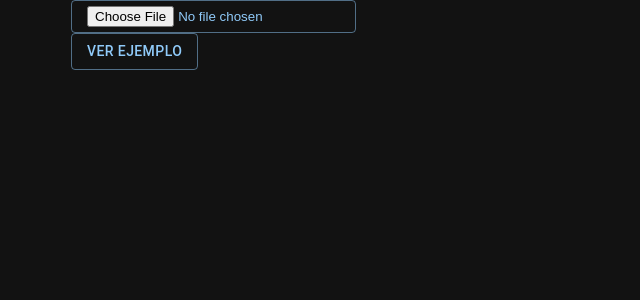
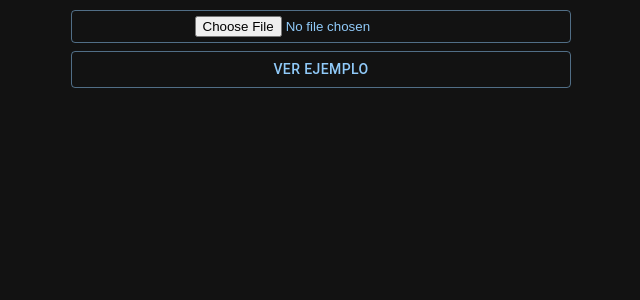
Before and after one commit to fabio2100/movimientossube, a React (Create React App) app: page / in a window 1280 px wide. Shown: the top 300 px of the page, without its empty margins (319-959 px from the left). Built offline with nearby package versions, Linux system fonts and the light colour scheme.

Commit message:
fix version

```diff
--- a/src/App.css
+++ b/src/App.css
@@ -139,3 +139,13 @@ h2{
   justify-content: center;
   margin-bottom: 1em;
 }
+
+.mainBotonera{
+  margin-top: 2%;
+  display: flex;
+  flex-direction: column;
+}
+
+.btnFile{
+  margin-bottom: 10%;
+}
--- a/src/components/JsonFileUpload.js
+++ b/src/components/JsonFileUpload.js
@@ -1,7 +1,8 @@
 import { Button } from '@mui/material';
 import React, { useState } from 'react';
+import MainData from './mainData';
 
-function JsonFileUpload({setFileContent,fileContent}) {
+function JsonFileUpload({setFileContent,fileContent,setIsValid,isValid}) {
 
   const handleFileChange = (event) => {
     const file = event.target.files[0];
@@ -24,7 +25,7 @@ function JsonFileUpload({setFileContent,fileContent}) {
 
   return (
     <div>
-      <Button variant="outlined"><input type="file" accept=".json" onChange={handleFileChange} /></Button>
+      {!fileContent ? <Button fullWidth variant="outlined" sx={{marginBottom:1}}><input type="file" accept=".json" onChange={handleFileChange} /></Button> : <MainData setIsValid={setIsValid} file={fileContent} setFileContent={setFileContent} /> }
     </div>
   );
 }
--- a/src/components/main.js
+++ b/src/components/main.js
@@ -11,7 +11,8 @@ export default function Main() {
   const uploadFile = () => {
     return (
       <>
-      <JsonFileUpload setFileContent={setFileContent} fileContent={fileContent}/>
+      <div className="mainBotonera">
+      <JsonFileUpload setFileContent={setFileContent} fileContent={fileContent} setIsValid={setIsValid} isValid={isValid}/>
         <Button
           variant="outlined"
           onClick={() => {
@@ -20,6 +21,7 @@ export default function Main() {
         >
           Ver ejemplo
         </Button>
+        </div>
       </>
     );
   };
--- a/src/components/mainData.js
+++ b/src/components/mainData.js
@@ -24,7 +24,7 @@ import {
     HttpStatusCode: 200
   }*/
 
-export default function MainData({setIsValid,file=0}) {
+export default function MainData({setIsValid,file=0,setFileContent}) {
 
   const mainFile = file ? file : example;
   const [mes, setMes] = useState("all");
@@ -235,9 +235,10 @@ export default function MainData({setIsValid,file=0}) {
     </div>
   );
 
+
   return (
     <>
-    <Button variant="outlined" onClick={()=>{setIsValid(false)}}>Volver</Button>
+    <Button fullWidth variant="outlined" sx={{marginTop:1}} onClick={()=>{ !file ?  setIsValid(false) : setFileContent(false)}}>Volver</Button>
       <h2>Servicios x mes</h2>
       <div className="graph">
         <BarChart
```
Also changed, not shown: src/movimientos/total082024.json.
